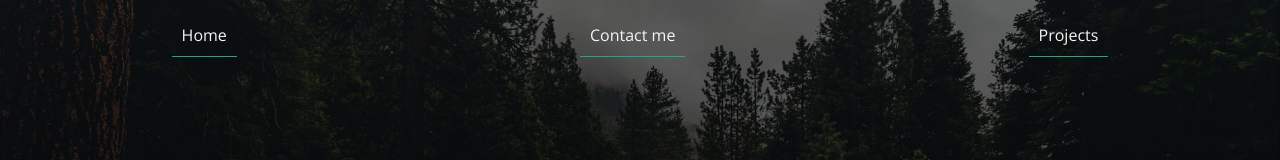
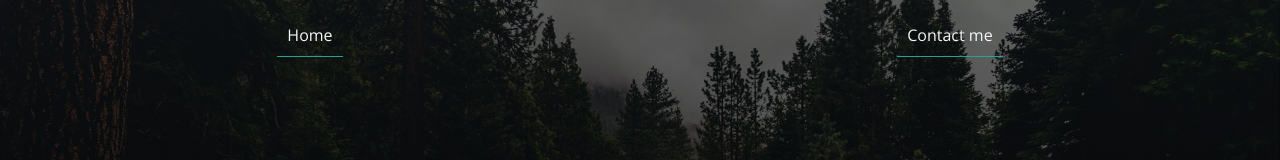
Before and after one commit to Dev-wonderful/my-app, a React (Create React App) app: page / in a window 1280 px wide. Shown: the top 160 px of the page. Built offline with nearby package versions, Linux system fonts and the light colour scheme.

Commit message:
Header.tsx

```diff
--- a/src/Header.tsx
+++ b/src/Header.tsx
@@ -31,7 +31,7 @@ const Header: React.FC<HeaderProps> = () => {
                         <ul className={header.ul}>
                             <li>Home</li>
                             <li onClick={() => scrollTo('contact')}>Contact me</li>
-                            <li onClick={() => scrollTo('')}>Projects</li>
+                            { /* <li onClick={() => scrollTo('')}>Projects</li> */ }
                         </ul>
                     </nav>
                     <div className={header.content}>
```
